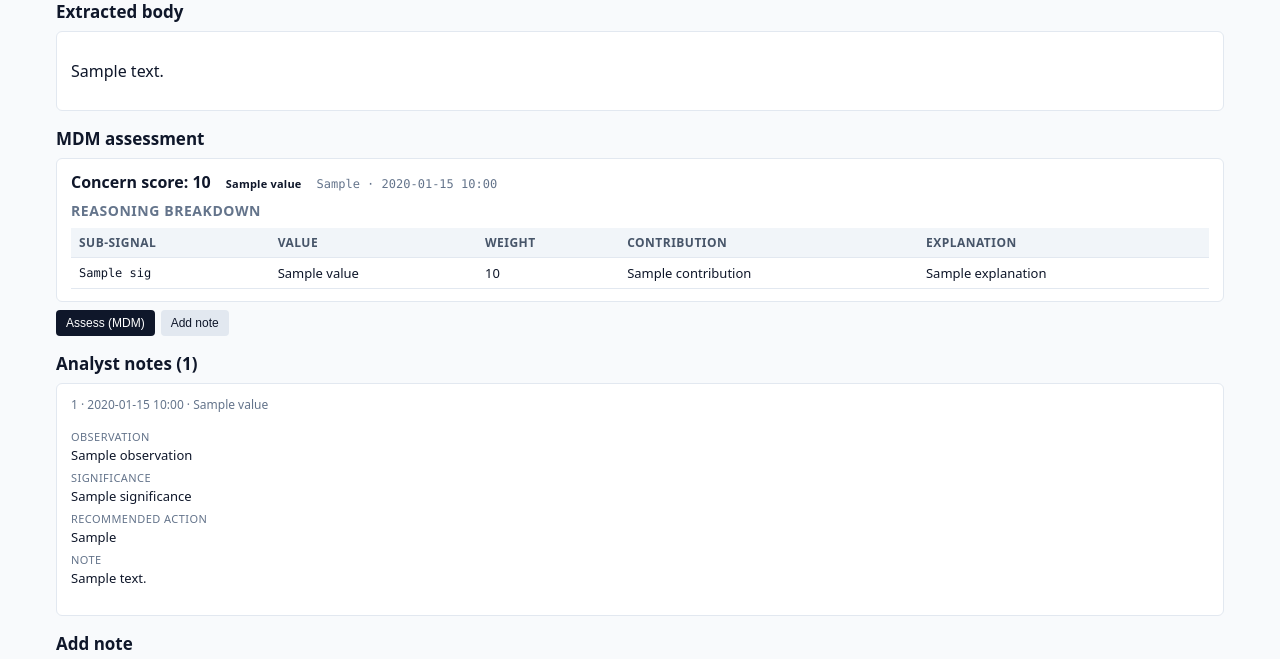
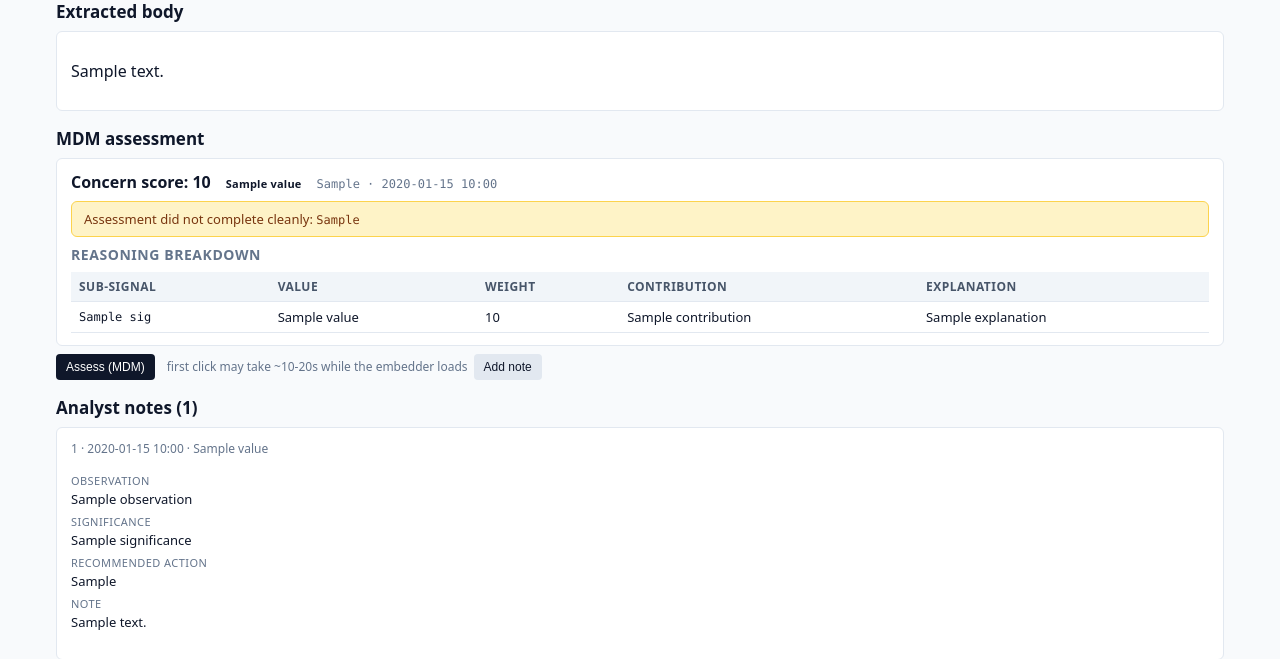
Before and after one commit to DjahankhahTech/Daily-Media-Dashboard, a FastAPI app: template src/ccmd_dashboard/web/templates/pages/article_detail.html in a window 1280 px wide. Shown: the part 340-999 px from the top of the page. Run offline with FastAPI, Linux system fonts and the light colour scheme; the template is opened without the code that fills it: most values are stand-ins (such as "Sample title", 1, 10 or a date in 2020).

Commit message:
fix: Assess (MDM) button — preload embedder, bump RAM, surface failures
'Assess (MDM)' wasn't working because three things piled on top of
each other on the 1 GB Fly VM:

1. First click had to download the all-MiniLM-L6-v2 sentence-
   transformers model from HF Hub (~90 MB) — 30-60 s of blocking
   network I/O, often past Fly's HTTP deadline.
2. Loading torch + BERT into RAM alongside uvicorn and the app
   pushed memory past 1 GB — occasional OOM-kills.
3. When the backend silently set assessment.failure_reason, the UI
   never showed it; button also gave no click feedback so analysts
   kept re-clicking.

Fixes:

- Dockerfile pre-downloads the embedder during build into
  /root/.cache/huggingface so runtime needs no network access and
  model load is cache-hot. Image grows ~100 MB; first deploy builds
  a new layer, later deploys cache it.
- app.py lifespan pre-warms the embedder on startup so the first
  click reuses an already-loaded SentenceTransformer instance
  instead of paying the 3-5 s model-load cost inline.
- fly.toml VM memory 1 GB -> 2 GB. sentence-transformers sits at
  ~400 MB loaded; 1 GB was marginal, 2 GB leaves headroom for
  concurrent requests.
- article_detail.html now renders latest_mdm.failure_reason as a
  diagnostic banner inside the assessment card, so extraction or
  scoring failures are visible instead of silent.
- Assess button gets a data-busy-label so app.js can swap it to
  'Assessing…' + disable on submit — no more double-clicks, clear
  'click registered' feedback during the ~5-15 s request.

```diff
--- a/fly.toml
+++ b/fly.toml
@@ -40,4 +40,6 @@ primary_region = "ord"
 
 [[vm]]
   size = "shared-cpu-1x"
-  memory = "1gb"
+  # 2 GB gives the sentence-transformers embedder (~400 MB loaded) room
+  # alongside uvicorn + torch + the app itself. 1 GB OOMed during Assess.
+  memory = "2gb"
--- a/src/ccmd_dashboard/web/app.py
+++ b/src/ccmd_dashboard/web/app.py
@@ -40,6 +40,14 @@ def shared_context(request: Request, session, active_tab: str = "HOME") -> dict:
 
 @asynccontextmanager
 async def _lifespan(_app: FastAPI):
+    # Pre-warm the corroboration embedder so the first /assess click
+    # doesn't block on a multi-second cold-start model load. Safe to skip
+    # on failure — corroborate.py degrades cleanly to zero corroborators.
+    try:
+        from ..classify.corroborate import _embedder
+        _embedder()
+    except Exception:
+        pass
     start_scheduler()
     try:
         yield
--- a/src/ccmd_dashboard/web/static/app.js
+++ b/src/ccmd_dashboard/web/static/app.js
@@ -6,4 +6,19 @@
       el.addEventListener('change', function () { f.submit(); });
     });
   });
+
+  // Give long-running actions (Assess) visible feedback while the POST is
+  // in flight: disable the button and swap the label so the analyst knows
+  // the click registered and doesn't double-submit.
+  document.querySelectorAll('form.js-busy-form').forEach(function (f) {
+    f.addEventListener('submit', function () {
+      f.querySelectorAll('button[type=submit]').forEach(function (b) {
+        var busy = b.getAttribute('data-busy-label');
+        if (busy) { b.textContent = busy; }
+        b.disabled = true;
+        b.style.opacity = '0.7';
+        b.style.cursor = 'wait';
+      });
+    });
+  });
 })();
--- a/src/ccmd_dashboard/web/templates/pages/article_detail.html
+++ b/src/ccmd_dashboard/web/templates/pages/article_detail.html
@@ -35,11 +35,16 @@
 {% if latest_mdm %}
 <div class="card">
   <div class="head">
-    <strong>Concern score: {{ latest_mdm.concern_score }}</strong>
+    <strong>Concern score: {{ latest_mdm.concern_score if latest_mdm.concern_score is not none else '—' }}</strong>
     <span class="badge mdm-{{ latest_mdm.category.value }}">{{ latest_mdm.category.value.replace('_', ' ') }}</span>
     <span class="muted mono">{{ latest_mdm.classifier_version }} · {{ latest_mdm.assessed_at.strftime('%Y-%m-%d %H:%M') }}</span>
   </div>
-  {% if latest_mdm.reasoning_breakdown.sub_signals %}
+  {% if latest_mdm.failure_reason %}
+  <div class="diagnostic" style="margin-top: 8px">
+    Assessment did not complete cleanly: <span class="mono">{{ latest_mdm.failure_reason }}</span>
+  </div>
+  {% endif %}
+  {% if latest_mdm.reasoning_breakdown and latest_mdm.reasoning_breakdown.sub_signals %}
   <h3>Reasoning breakdown</h3>
   <table class="plain">
     <thead><tr><th>sub-signal</th><th>value</th><th>weight</th><th>contribution</th><th>explanation</th></tr></thead>
@@ -62,8 +67,9 @@
 {% endif %}
 
 <div class="detail-actions">
-  <form method="post" action="{{ url_for('assess_article', article_id=article.id) }}">
-    <button type="submit">Assess (MDM)</button>
+  <form method="post" action="{{ url_for('assess_article', article_id=article.id) }}" class="js-busy-form">
+    <button type="submit" data-busy-label="Assessing…">Assess (MDM)</button>
+    <span class="muted" style="margin-left: 8px; font-size: 12px">first click may take ~10-20s while the embedder loads</span>
   </form>
   <form method="post" action="{{ url_for('add_note_form', article_id=article.id) }}" style="display:inline">
     <button type="submit" class="secondary">Add note</button>
```
Also changed, not shown: 1 other file.
